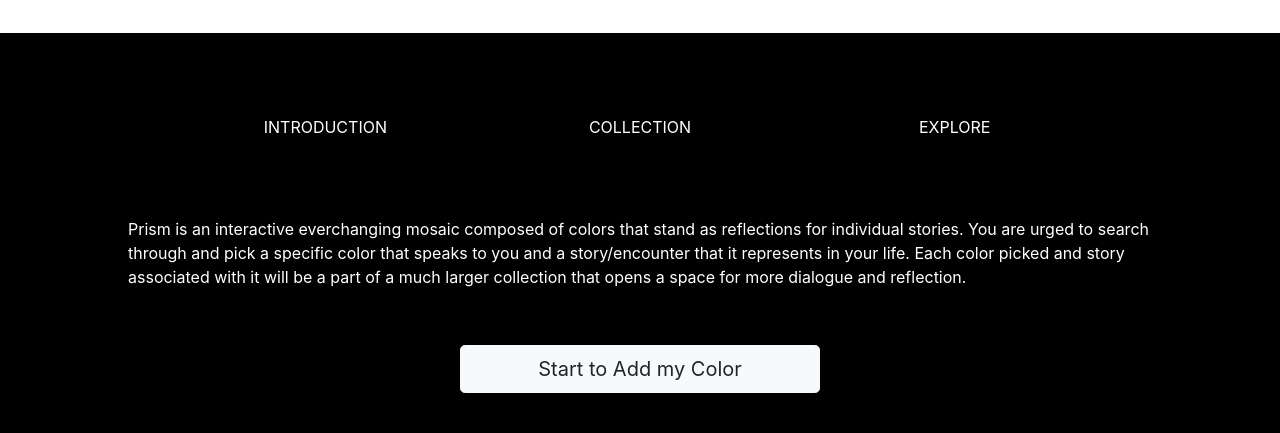
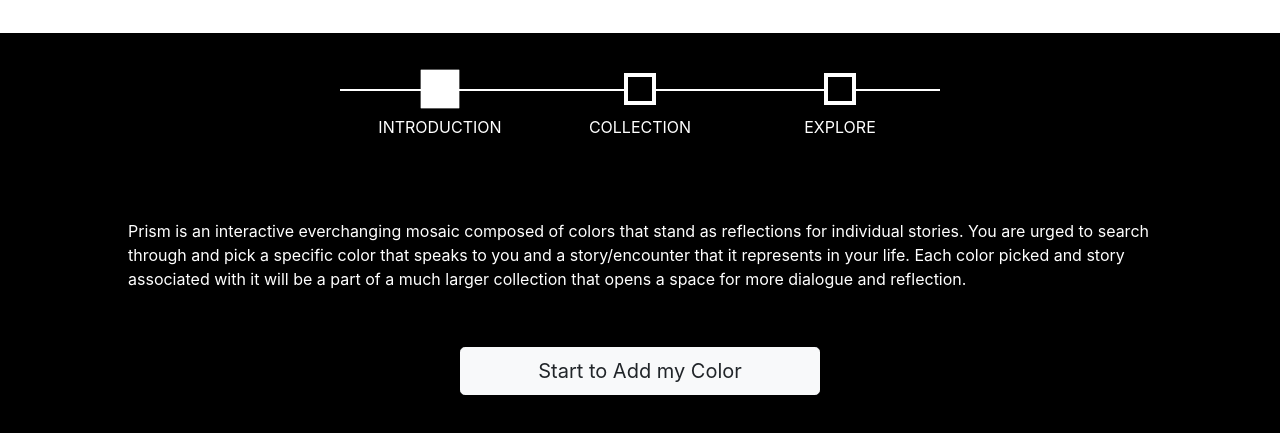
Before and after one commit to hua3467/AaronAap, a plain HTML site: page prism/index.html in a window 1280 px wide. Shown: the part 327-760 px from the top of the page. Drawn offline with nearby package versions, Linux system fonts and the light colour scheme.

Commit message:
Update index.html

```diff
--- a/prism/index.html
+++ b/prism/index.html
@@ -17,9 +17,10 @@
         </div>
     </header>
     <div class="description-container">
-        <div class="process row">
+
+        <div class="processv process-white row">
             <div class="step-container col">
-                <a href="index.html" class="step-box step-box-current"></a>
+                <div class="step-box step-box-current"></div>
                 <p>INTRODUCTION</p>
             </div>
             <div class="step-container col">
@@ -36,6 +37,7 @@
             You are urged to search through and pick a specific color that speaks to you and a story/encounter that it represents in your life.
             Each color picked and story associated with it will be a part of a much larger collection that opens a space for more dialogue and reflection.</p>
         <a href="form.html" class="btn btn-light btn-lg">Start to Add my Color</a>
+        <br>
     </div>
 
 
```
